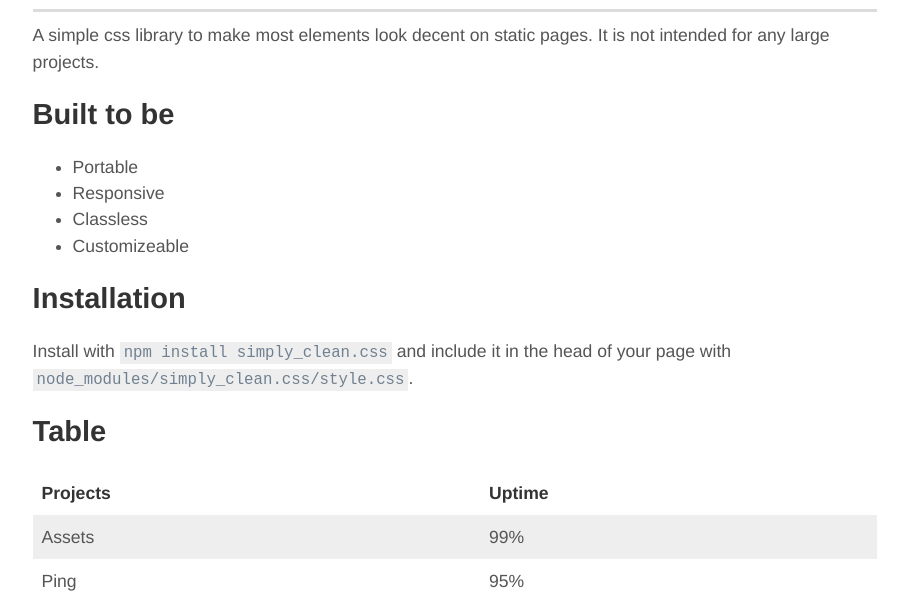
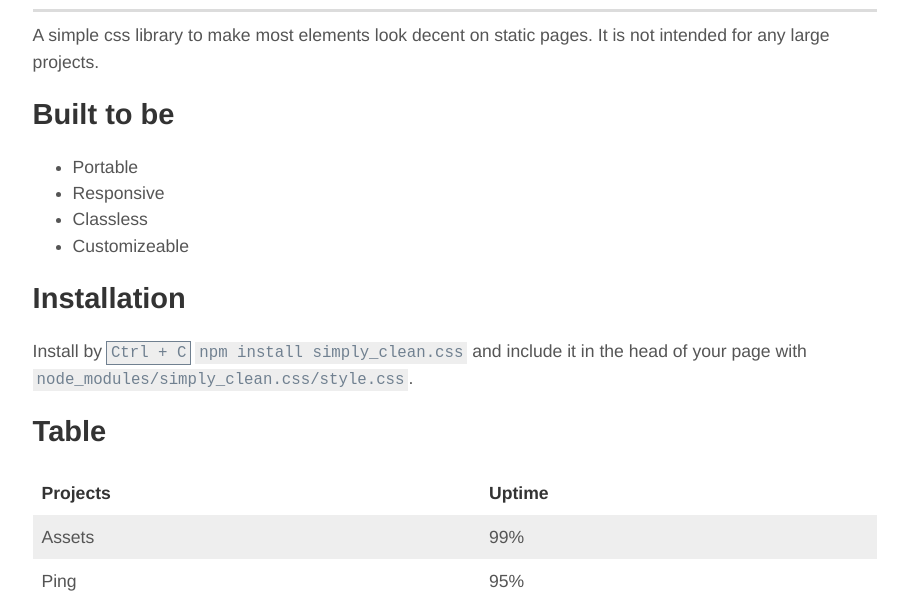
Before and after one commit to backentrancehacker/simply_clean.css, a website: page index.html in a window 1280 px wide. Shown: the part 166-766 px from the top of the page, without its empty margins (185-1093 px from the left). Drawn offline with Linux system fonts and the light colour scheme.

Commit message:
modified site

```diff
--- a/index.html
+++ b/index.html
@@ -52,7 +52,7 @@
 		<li>Customizeable</li>
 	</ul>
 	<h2>Installation</h2>
-	<p>Install with <code>npm install simply_clean.css</code> and include it in the head of your page with <code>node_modules/simply_clean.css/style.css</code>.</p>
+	<p>Install by <kbd>Ctrl + C</kbd> <code>npm install simply_clean.css</code> and include it in the head of your page with <code>node_modules/simply_clean.css/style.css</code>.</p>
 	<h2>Table</h2>
 	<table>
 		<thead>
```
